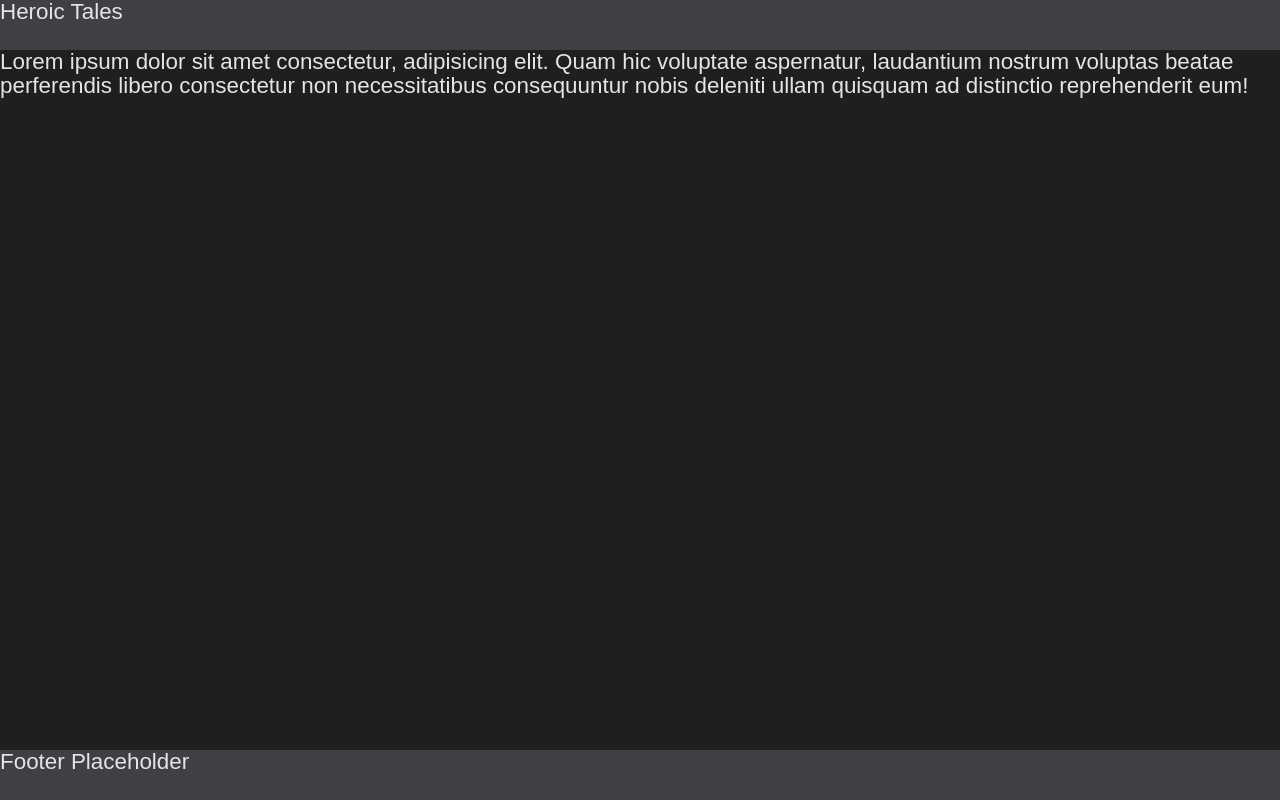
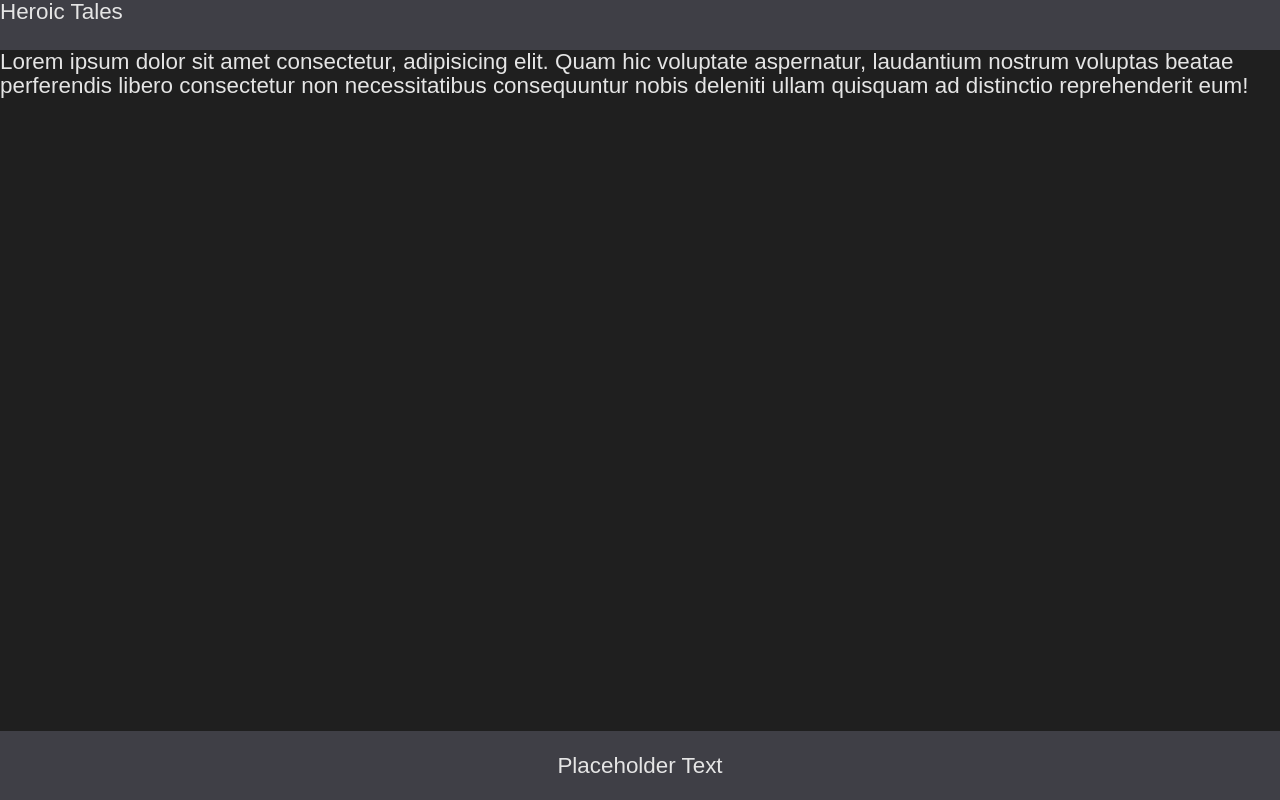
Before and after one commit to gemini-mastiff/heroic-tales-app, a React (Vite) app: page / in a window 1280 px wide. Built offline with nearby package versions, Linux system fonts and the light colour scheme; a web font is replaced by a local one.

Commit message:
feat: create Footer component

```diff
--- a/src/App.css
+++ b/src/App.css
@@ -9,8 +9,7 @@
   background-color: var(--BG-COLOUR);
 }
 
-.header,
-.footer {
+.header {
   background-color: var(--MAIN-COLOUR);
   min-height: 50px;
 }
--- a/src/App.jsx
+++ b/src/App.jsx
@@ -1,4 +1,5 @@
 import GlobalStyle from "./components/GlobalStyle.jsx";
+import Footer from "./components/Footer.jsx";
 import "./App.css";
 
 function App() {
@@ -17,9 +18,7 @@ function App() {
             ullam quisquam ad distinctio reprehenderit eum!
           </p>
         </main>
-        <footer className="footer">
-          <p>Footer Placeholder</p>
-        </footer>
+        <Footer />
       </div>
     </>
   );
--- /dev/null
+++ b/src/components/Footer.jsx
@@ -0,0 +1,15 @@
+import styled from "styled-components";
+
+const FooterStyled = styled.footer`
+  background-color: var(--MAIN-COLOUR);
+  text-align: center;
+  padding: 1em;
+`;
+
+export default function Footer() {
+  return (
+    <FooterStyled>
+      <p>Placeholder Text</p>
+    </FooterStyled>
+  );
+}
```
